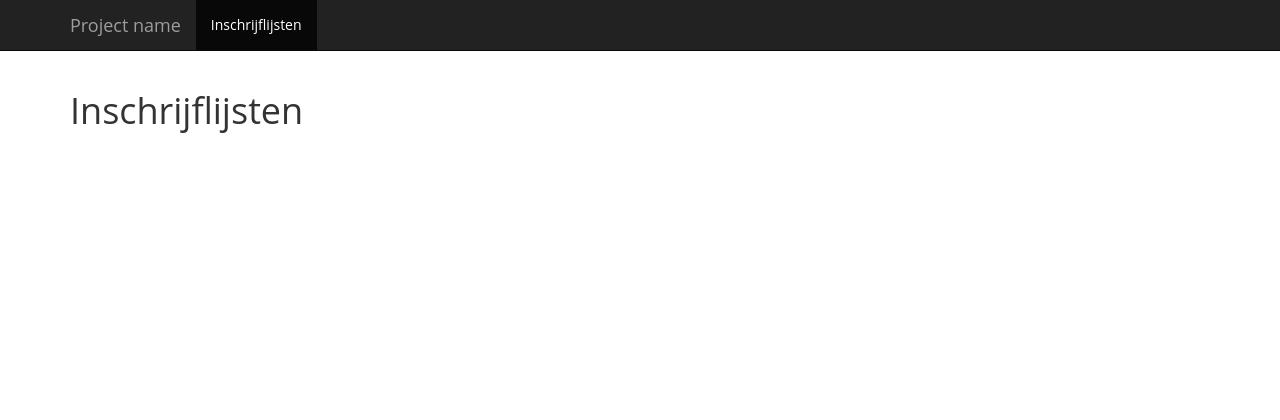
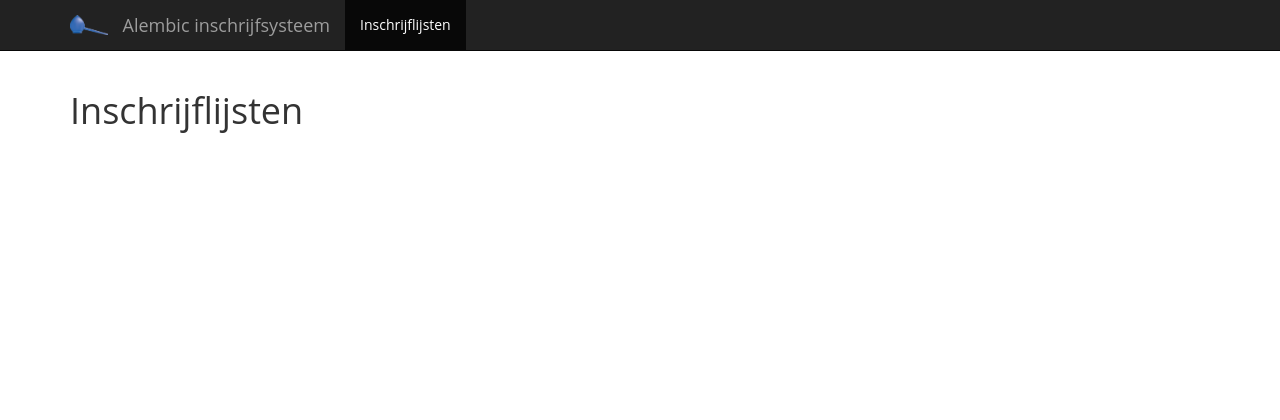
Before and after one commit to ASO-Alembic/Inschrijflijst, a Django app: page /events/ in a window 1280 px wide. Shown: the top 420 px of the page. Run offline with Django 3.2, Linux system fonts and the light colour scheme; the visitor is signed in with stand-in values (Sample User, id 1); data that the repository does not hold is empty; some libraries are stand-ins or nearby versions.

Commit message:
Add logo and correct title to navbar

```diff
--- a/templates/base.html
+++ b/templates/base.html
@@ -23,7 +23,8 @@
 					<span class="icon-bar"></span>
 					<span class="icon-bar"></span>
 				</button>
-				<a class="navbar-brand" href="#">Project name</a>
+				<a class="navbar-brand" href="{% url 'home' %}"><img src="{% static 'images/logo.png' %}" height="20px"></a>
+				<a class="navbar-brand" href="{% url 'home' %}">Alembic inschrijfsysteem</a>
 			</div>
 			<div id="navbar" class="collapse navbar-collapse">
 				<ul class="nav navbar-nav">
```
